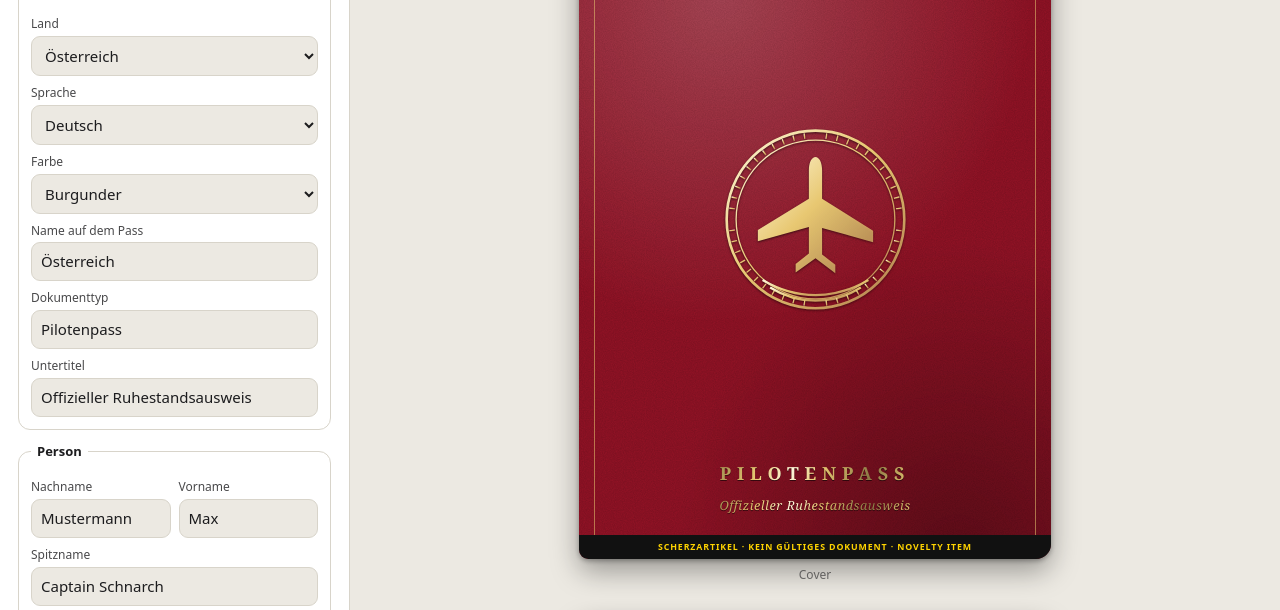
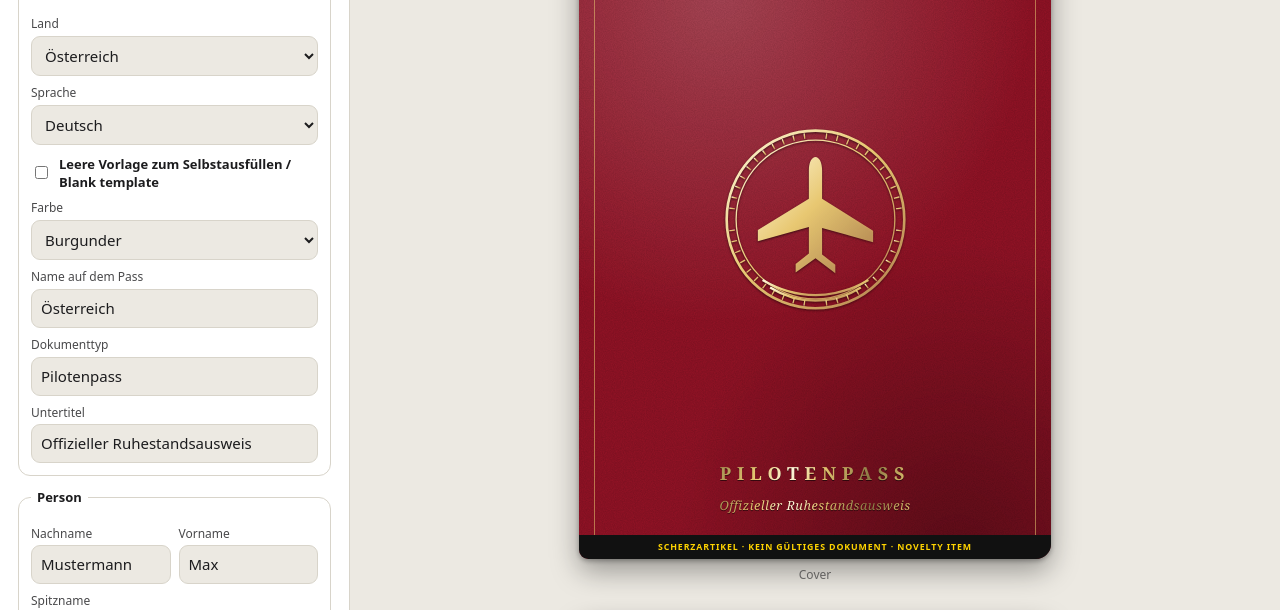
Before and after one commit to Harryclaude-hub/pilotenpass-generator, a plain HTML site: page index.html in a window 1280 px wide. Shown: the part 132-742 px from the top of the page. Drawn offline with Linux system fonts and the light colour scheme.

Commit message:
Leer-Modus (Felder zum Selbstausfuellen) und einheitliche Rueckseite
Co-Authored-By: Claude Sonnet 5.5 <noreply@anthropic.com>

```diff
--- a/index.html
+++ b/index.html
@@ -57,6 +57,11 @@ main{padding:26px;display:flex;flex-wrap:wrap;gap:30px;align-content:flex-start;
 .f small{display:block;font:5.8pt system-ui;text-transform:uppercase;letter-spacing:.1em;color:color-mix(in srgb,var(--c1) 70%,#555)}
 .f b{font:700 9.5pt Georgia,serif;letter-spacing:.01em}
 .quote{font:italic 10.5pt Georgia,serif;border-inline-start:1mm solid var(--c1);padding:.6mm 3mm;margin:.5mm 0}
+.cover.back{justify-content:center}
+.blank .f b{display:block;min-height:5mm;border-bottom:.25mm dotted #666}
+.blank .quote{min-height:14mm}
+.blank .cp{min-height:16mm;border-bottom:.25mm dotted #666;width:100%}
+.blank .card .f b{min-height:4mm}
 .two{display:grid;grid-template-columns:1fr 1fr;gap:3mm}
 .two b{font-size:8.6pt}
 .sig{height:8mm;margin-bottom:2.5mm;border-bottom:.25mm dotted #555;position:relative}
@@ -104,6 +109,7 @@ main{padding:26px;display:flex;flex-wrap:wrap;gap:30px;align-content:flex-start;
  <fieldset><legend id="t_style"></legend>
   <label id="t_country"></label><select id="country"></select>
   <label id="t_lang"></label><select id="lang"></select>
+  <label style="display:flex;gap:8px;align-items:center;opacity:1;margin:10px 0 2px;font-size:13px;font-weight:600"><input type="checkbox" id="blank" style="width:auto"> <span id="t_blank">Leere Vorlage zum Selbstausfüllen / Blank template</span></label>
   <label id="t_color"></label><select id="theme"></select>
   <label id="t_land"></label><input type="text" id="land">
   <label id="t_typ"></label><input type="text" id="typ">
@@ -174,7 +180,7 @@ function plane(c){
   <path stroke="none" d="M50 17c2 0 3.5 3 3.5 7v15l27 17v6l-27-7.5v14l7 5.5v4.5L50 70.500 39.500 78v-4.500l7-5.500V54l-27 7.500v-6L46.500 39V24c0-4 1.500-7 3.500-7z"/>
   <path fill="none" stroke-width="1.2" d="M22 82c10 6 20 8 28 8s18-2 28-8"/><path fill="none" stroke-width="1.2" d="M26 86c8 5 16 7 24 7s16-2 24-7"/></g></svg>`;
 }
-function photo(key,cls,label){const u=imgs[key];return `<div class="${cls}" style="${u?`background-image:url(${u})`:''}">${u?'':esc(label)}</div>`}
+function photo(key,cls,label){const u=imgs[key];const b=$('blank')&&$('blank').checked;return `<div class="${cls}" style="${u?`background-image:url(${u})`:''}">${u||b?'':esc(label)}</div>`}
 function mrzify(s){return s.toUpperCase().replace(/Ä/g,'AE').replace(/Ö/g,'OE').replace(/Ü/g,'UE').replace(/ß/g,'SS').replace(/[^A-Z0-9]+/g,'<')}
 function pad(s){return s.padEnd(44,'<').slice(0,44)}
 
@@ -182,15 +188,18 @@ function render(){
   const [c1,c2]=$('theme').value.split('|');
   document.documentElement.style.setProperty('--c1',c1);document.documentElement.style.setProperty('--c2',c2);
   const v=Object.fromEntries(fields.map(i=>[i,esc($(i).value)]));
+  const blank=$('blank').checked;
+  if(blank)['nn','vn','nick','rang','gb','nat','fh','ort','gueltig','stempel','zit','c1','c2','c3'].forEach(k=>v[k]='');
   const dir=L.rtl?'rtl':'ltr';
   const fake=`<div class="fake">${esc(L.fake)}</div>`;
   const wmTxt=(esc(L.wm)+' &nbsp;&nbsp;&nbsp; ').repeat(8);
   const wm=`<div class="wm">${Array(9).fill(`<span>${wmTxt}</span>`).join('')}</div>`;
   const micro=`<div class="micro">${(esc($('land').value)+' · '+esc($('typ').value)+' · ').repeat(14)}</div>`;
-  const mrz1=pad('P<'+mrzify($('land').value).slice(0,3)+mrzify($('nn').value)+'<<'+mrzify($('vn').value));
-  const mrz2=pad('SCHERZ<ARTIKEL<'+mrzify($('nick').value)+'<<NO<REAL<ID');
+  const mrz1=blank?pad(''):pad('P<'+mrzify($('land').value).slice(0,3)+mrzify($('nn').value)+'<<'+mrzify($('vn').value));
+  const mrz2=blank?pad(''):pad('SCHERZ<ARTIKEL<'+mrzify($('nick').value)+'<<NO<REAL<ID');
   const vis=n=>`<div class="item"><div class="page inner visa" dir="${dir}">${guilloche(c1,n*1.3)}${wm}<h3><span>${esc(L.visa)}</span><span>${n}</span></h3>${photo('v'+n,'vp',L.photo+' '+n)}<div class="cp">${v['c'+n]}</div>${micro}${fake}</div><span class="cap">${esc(L.visa)} ${n}</span></div>`;
-  const sigName=esc($('vn').value.charAt(0)+'. '+$('nn').value);
+  const sigName=blank?'':esc($('vn').value.charAt(0)+'. '+$('nn').value);
+  $('out').classList.toggle('blank',blank);
   $('out').innerHTML=`
   <div class="item"><div class="page cover" dir="${dir}"><div class="land foil">${v.land}</div>${plane(c2)}<div><div class="typ foil">${v.typ}</div><div class="sub foil">${v.sub}</div></div>${fake}</div><span class="cap">Cover</span></div>
   <div class="item"><div class="page inner" dir="${dir}">${guilloche(c1,0)}${wm}<span class="holo"></span>
@@ -212,8 +221,9 @@ function render(){
     <div class="mrz" style="margin-top:auto">${esc(mrz1)}<br>${esc(mrz2)}</div>
     ${micro}
     ${imgs.fotoMain?`<div class="ghost" style="background-image:url(${imgs.fotoMain})"></div>`:''}
-    <div class="stamp">${v.stempel}</div>${fake}</div><span class="cap">${esc(L.page_data)}</span></div>
+    ${blank?'':`<div class="stamp">${v.stempel}</div>`}${fake}</div><span class="cap">${esc(L.page_data)}</span></div>
   ${vis(1)}${vis(2)}${vis(3)}
+  <div class="item"><div class="page cover back" dir="${dir}">${plane(c2)}${fake}</div><span class="cap">${esc(L.page_back||'Rückseite / Back')}</span></div>
   <div class="item"><div class="card" dir="${dir}">${rosette(c1)}<div class="bar"><span>${v.land}</span><span>${v.typ}</span></div>
     <div class="body">${photo('fotoMain','photo',L.photo)}
      <div><div class="f"><small>${esc(L.surname)} / ${esc(L.given)}</small><b>${v.nn}, ${v.vn}</b></div>
@@ -257,6 +267,7 @@ function init(){
 $('country').addEventListener('change',setCountry);
 $('lang').addEventListener('change',()=>{L=I18N[$('lang').value];applyUI();fillDefaults();render()});
 $('theme').addEventListener('change',render);
+$('blank').addEventListener('change',render);
 fields.forEach(i=>$(i).addEventListener('input',render));
 ['fotoMain','v1','v2','v3'].forEach(id=>$(id).addEventListener('change',e=>{
   const f=e.target.files[0];if(!f)return;const r=new FileReader();r.onload=()=>{imgs[id]=r.result;render()};r.readAsDataURL(f);
```
